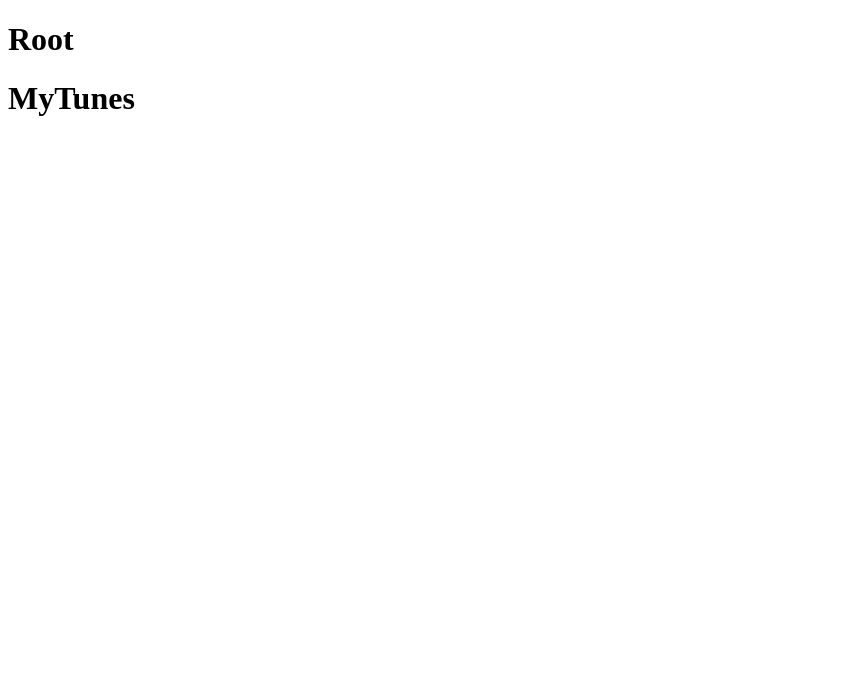
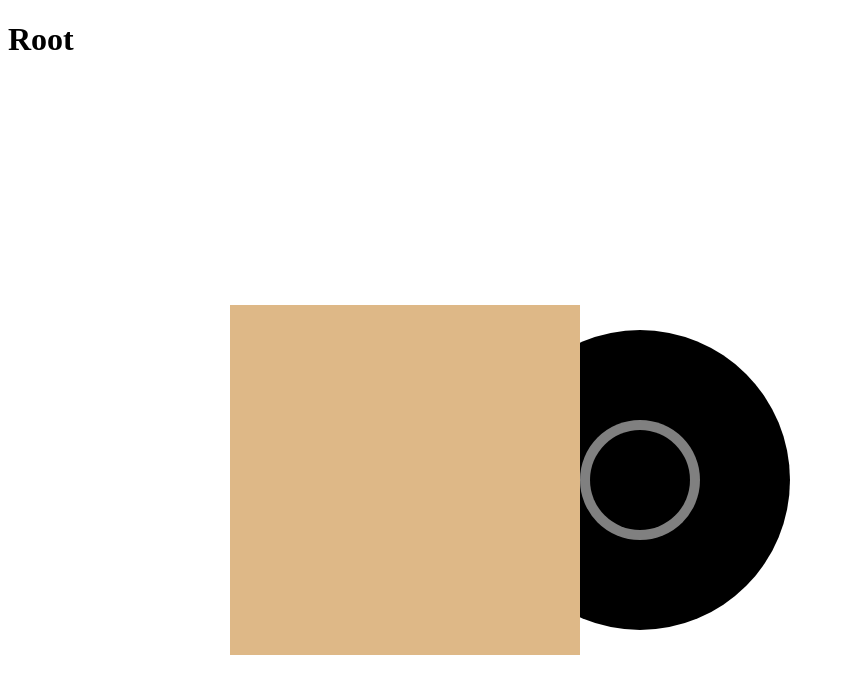
Before and after one commit to ACJM-myTunes/MyTunes-v2, a React app: page / in a window 1280 px wide. Shown: the top 694 px of the page, without its empty margins (0-845 px from the left). Built offline with nearby package versions, Linux system fonts and the light colour scheme.

Commit message:
New Review Component

```diff
--- a/client/components/ReviewComponent.js
+++ b/client/components/ReviewComponent.js
@@ -0,0 +1,26 @@
+// * ************************************
+// *
+// * @module  Review Component
+// * @author
+// * @date
+// * @description stateful component that renders TotalsDisplay and MarketsContainer
+// *
+// * ************************************
+// */
+import React, { Component } from 'react';
+import '/client/scss/ReviewComponent.scss'
+
+const ReviewCard = (props) => {
+
+   return (
+
+<div class="container">
+<div class = 'vinylcover'/>
+<div class="circle">
+</div>
+</div>
+    )
+   }
+
+
+export default ReviewCard
--- a/client/containers/MainContainer.js
+++ b/client/containers/MainContainer.js
@@ -10,15 +10,15 @@
  */
 
  import React, {Component} from "react";
-
-class MainContainer extends Component {
+ import ReviewComponent from '/client/components/ReviewComponent.js'
+ class MainContainer extends Component {
     constructor(props) {
         super(props);
     }
     render() {
         return(
           <div>
-              <h1> MyTunes </h1>
+            <ReviewComponent/>
           </div>
         );
       }
--- a/client/scss/ReviewComponent.scss
+++ b/client/scss/ReviewComponent.scss
@@ -0,0 +1,45 @@
+.container{
+    display: flex;
+    justify-content: center;
+    align-items: center;
+    height: 100vh;
+  }
+  .circle{
+    width: 100px;
+    height: 100px;
+    background-color: black;
+    border-radius: 50%;
+    position: relative;
+
+  }
+  .circle::after{
+    content: '';
+    background-color: grey;
+    width: 120px;
+    height: 120px;
+    position:absolute;
+    z-index: -1;
+    border-radius:50%;
+    top: -10px;
+    left:-10px;
+  }
+  .circle::before{
+    content: '';
+    background-color: black;
+    width: 300px;
+    height: 300px;
+    position:absolute;
+    z-index: -1;
+    border-radius:50%;
+    top: -100px;
+    left:-100px;
+
+  }
+.vinylcover {
+    background-color: burlywood;
+    width: 350px;
+    height: 350px;
+    position:absolute;
+    left: 230px;
+
+}
```
